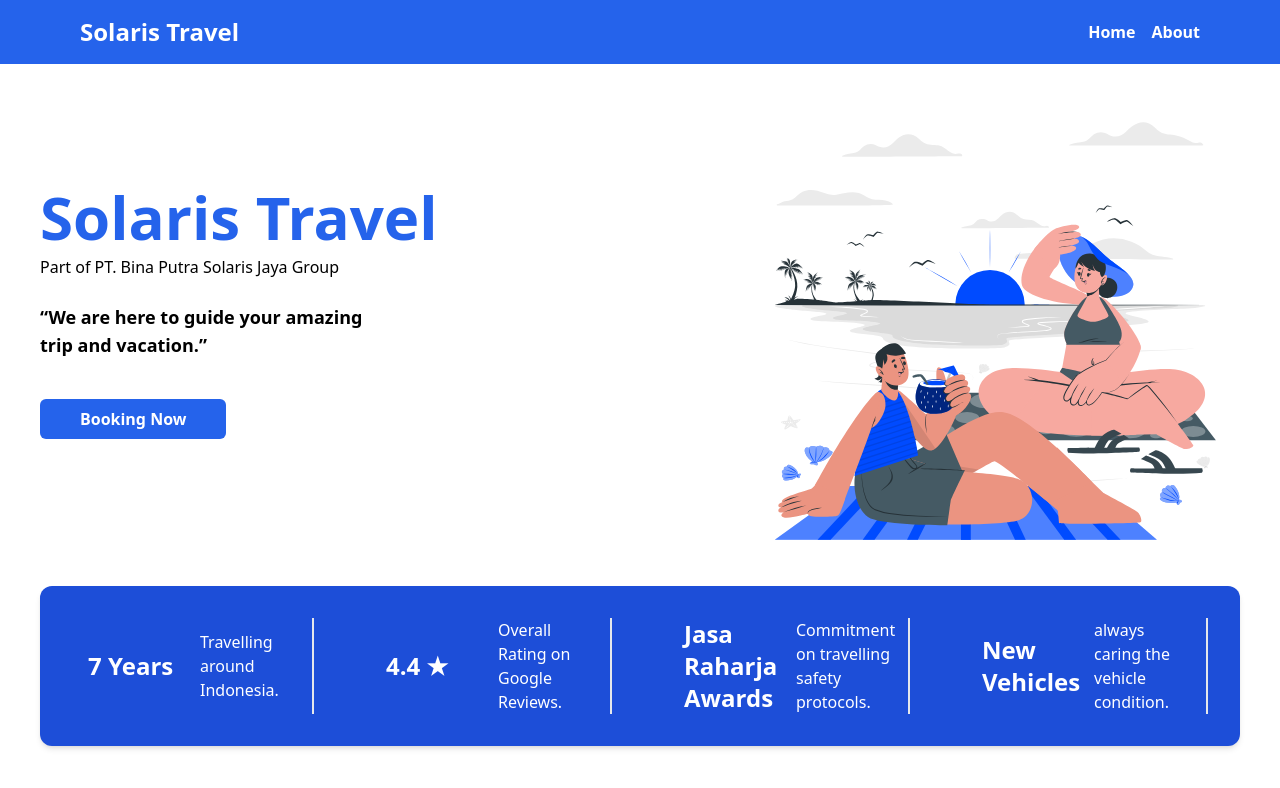
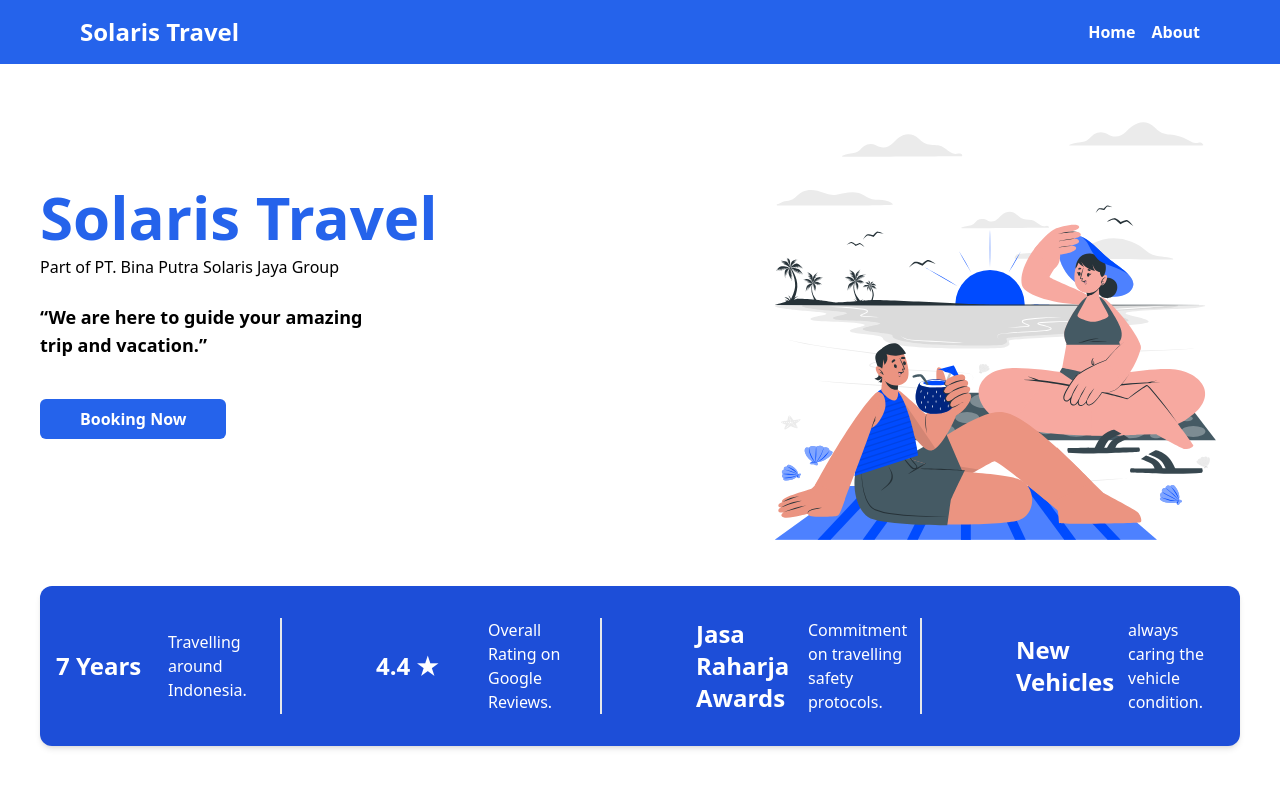
Before and after one commit to aguspray001/solaris-fe, a Next.js app: page / in a window 1280 px wide. Shown: the top 788 px of the page. Built offline with nearby package versions, Linux system fonts and the light colour scheme.

Commit message:
fix: text hero & logic border feature text

```diff
--- a/next.config.js
+++ b/next.config.js
@@ -1,6 +1,7 @@
 /** @type {import('next').NextConfig} */
 const nextConfig = {
   reactStrictMode: true,
+  darkMode: false,
   env: {
     PHONE_NUMBER: process.env.PHONE_NUMBER,
   }
--- a/src/components/atoms/FeatureText/index.js
+++ b/src/components/atoms/FeatureText/index.js
@@ -1,8 +1,8 @@
 import React from 'react'
 
-const FeatureText = ({value, description}) => {
+const FeatureText = ({value, description, isLastFeature}) => {
   return (
-    <div className="flex flex-row h-8 py-12 px-4 gap-4 justify-around items-center sm:border-r-2 sm:justify-between">
+    <div className={`flex flex-row h-8 py-12 px-4 gap-4 justify-around items-center ${!isLastFeature&&"sm:border-r-2"} sm:justify-between`}>
         <h1 className="w-24 text-2xl font-bold text-white">
             {value}
         </h1>
--- a/src/pages/index.js
+++ b/src/pages/index.js
@@ -50,7 +50,7 @@
           <h1 className="text-4xl text-blue-600 font-bold mb-4 sm:text-4xl lg:text-6xl">
             Solaris Travel
           </h1>
-          <span className="block mb-10 -mt-2">
+          <span className="block mb-10 -mt-2 text-center">
             Part of PT. Bina Putra Solaris Jaya Group
           </span>
           <q className="block text-lg text-black font-bold mb-10 -mt-4 text-center sm:text-left">
@@ -66,14 +66,17 @@
           )}
         </div>
       </section>
-      <section className="flex flex-col flex-wrap gap-4 justify-center items-center bg-blue-700 py-8 px-8 rounded-xl shadow-md sm:flex-row sm:items-center sm:justify-between">
+      <section className="flex flex-col flex-wrap gap-4 justify-center items-center bg-blue-700 py-8 rounded-xl shadow-md sm:flex-row sm:items-center sm:justify-between">
         {dataFeature &&
           dataFeature.map((feature, key) => {
+            const isLastFeature = dataFeature.length === (key+1)
+            console.log(isLastFeature)
             return (
               <FeatureText
                 key={key}
                 value={feature.value}
                 description={feature.desc}
+                isLastFeature={isLastFeature}
               />
             );
           })}
```
